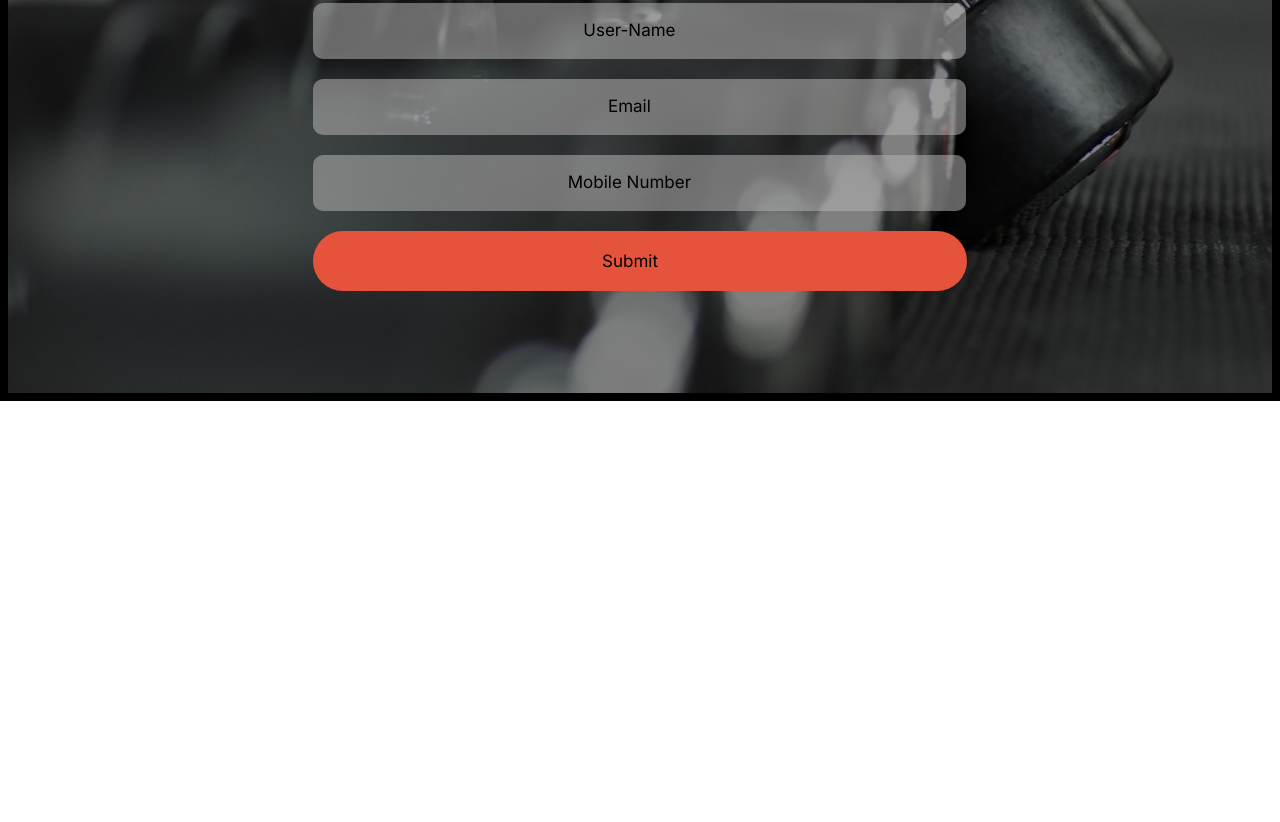
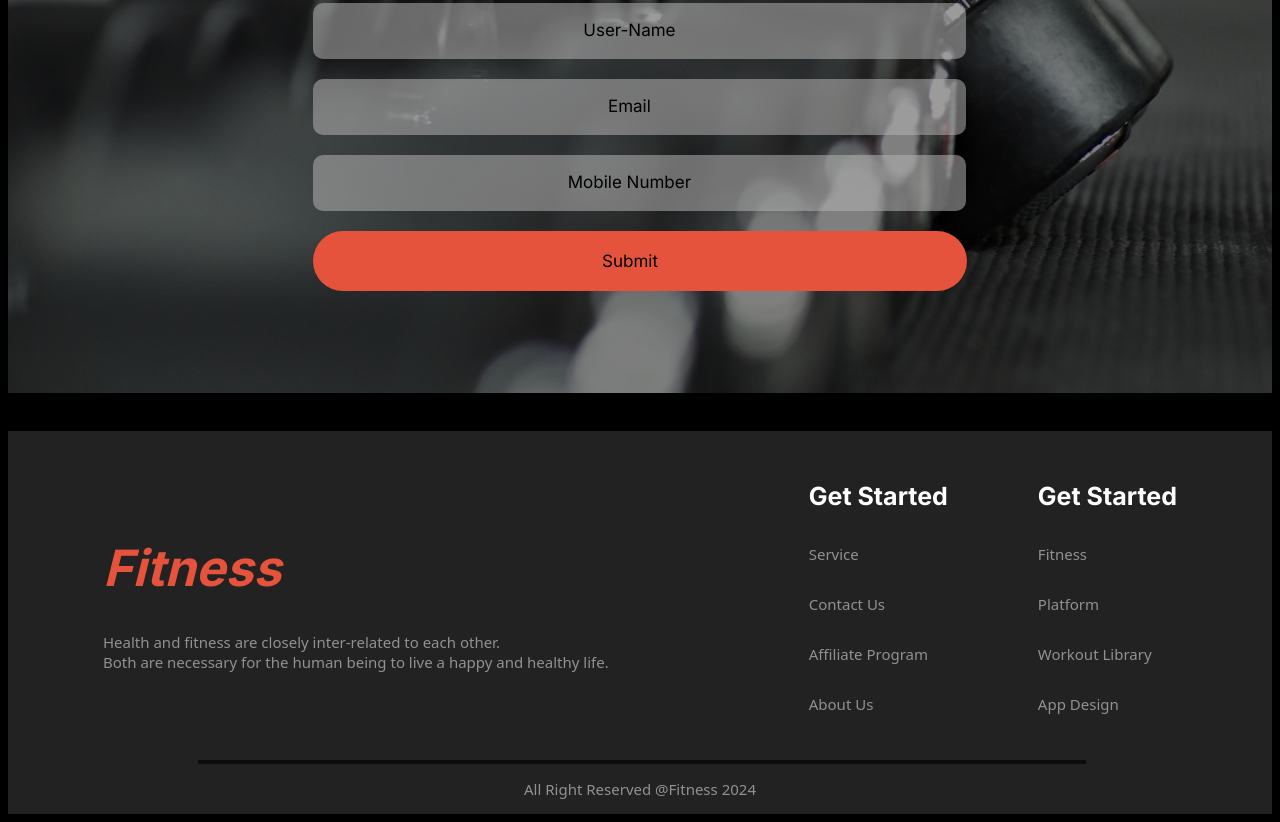
Before and after one commit to Th0u305/fitness-landing-page, a plain HTML site: page index.html in a window 1280 px wide. Shown: the part 6513-7335 px from the top of the page. Before the commit the page ends 6914 px from the top, so only its background shows below. Drawn offline with Linux system fonts and the light colour scheme; files whose address does not match are found by name; a web font is replaced by a local one.

Commit message:
added the footer

```diff
--- a/index.html
+++ b/index.html
@@ -448,6 +448,44 @@
 
     </main>
 
+    <footer class="foot-bg">
+            <div class="foot-container">
+                <div class="foot-container-title">
+                    <h1> <i>Fitness</i></h1>
+                    <p>Health and fitness are closely inter-related to each other. <br>Both are necessary for the human being to live a happy and healthy life.</p>
+                </div>
 
+
+                <div class="foot-ul">
+
+                    <ul class="foot-ul-content">
+
+                        <h4 class="foot-ul-content-title"> Get Started </h4>
+
+                        <li> Service </li>
+                        <li> Contact Us </li>
+                        <li> Affiliate Program </li>
+                        <li> About Us </li>
+                    </ul>
+
+                    <ul class="foot-ul-content">
+
+                        <h4 class="foot-ul-content-title"> Get Started</h4>
+
+                        <li> Fitness </li>
+                        <li> Platform </li>
+                        <li> Workout Library </li>
+                        <li> App Design </li>
+                    </ul>
+                </div>
+
+            </div>
+
+            <div class="foot-border"></div>
+
+            <div class="copy-rights">
+                <p>All Right Reserved @Fitness 2024</p>
+            </div>
+    </footer>
 </body>
 </html>
```
